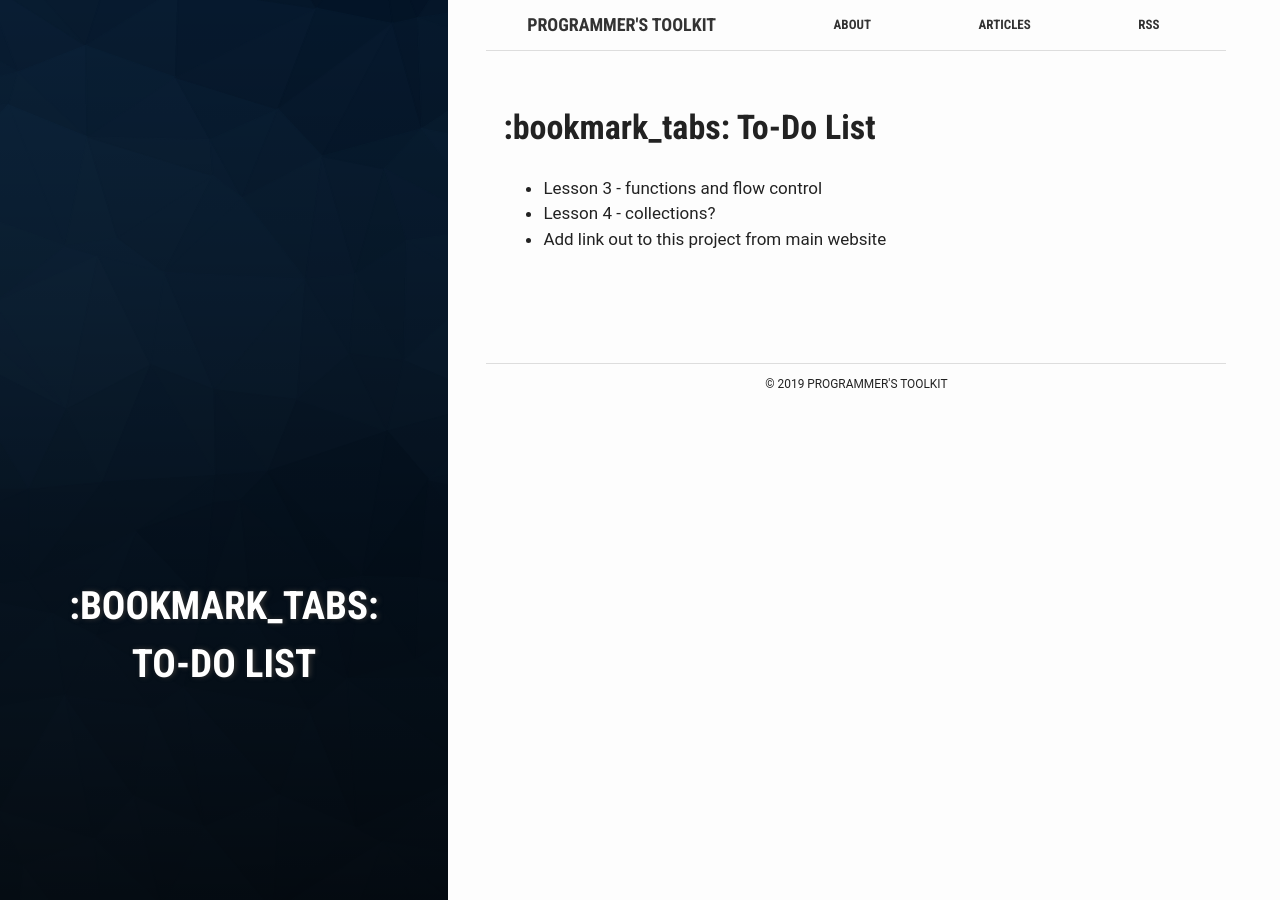
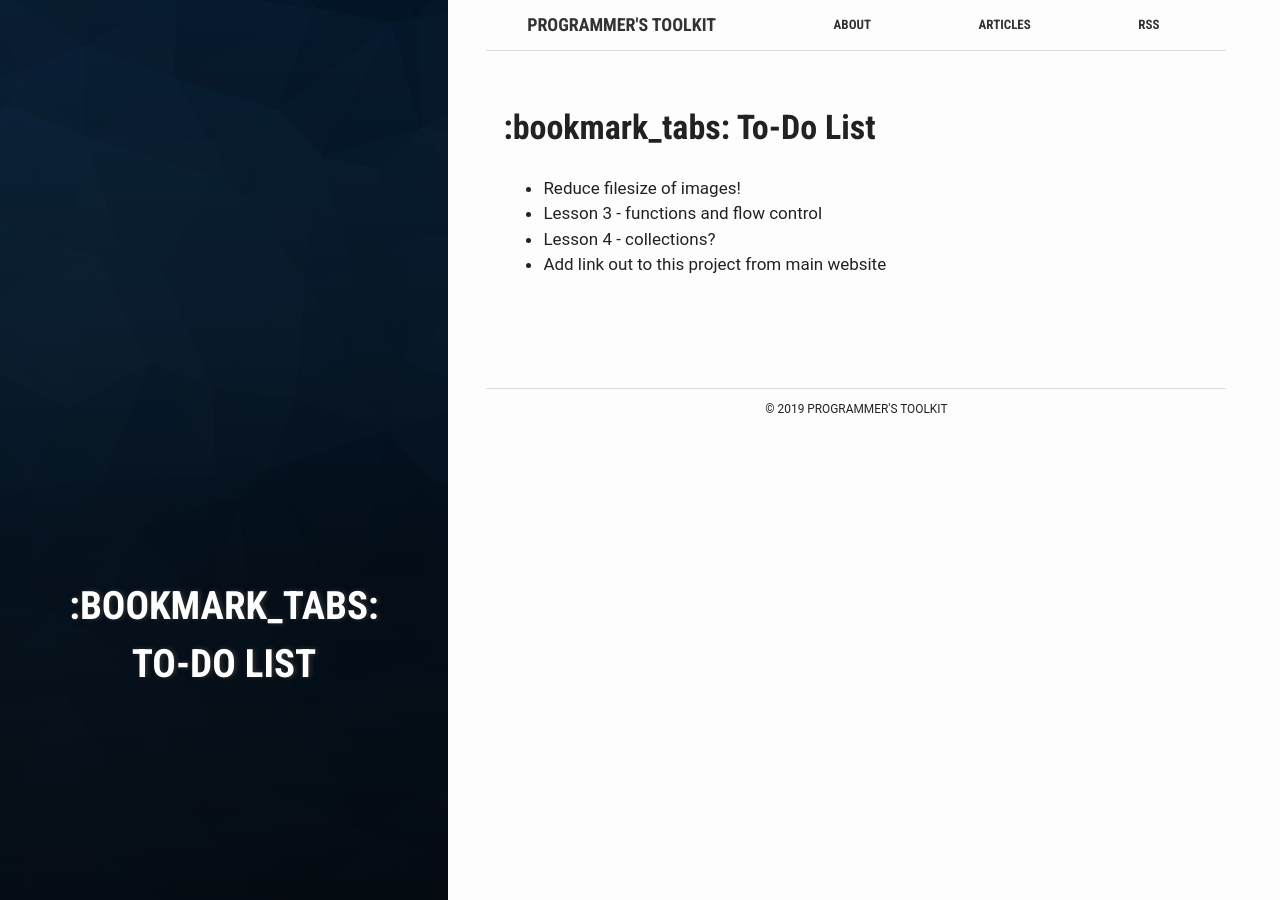
Before and after one commit to esummers1/esummers1.github.io, a Jekyll site: the page built from docs/Todo.md, in a window 1280 px wide. Built offline with Jekyll 4.4.1, drawn with Linux system fonts in a browser that asks for light colours; our own code applies the rules of GitHub Pages for plain Markdown files.

Commit message:
Update todos

```diff
--- a/docs/Todo.md
+++ b/docs/Todo.md
@@ -1,5 +1,6 @@
 # :bookmark_tabs: To-Do List
 
+- Reduce filesize of images!
 - Lesson 3 - functions and flow control
 - Lesson 4 - collections?
 - Add link out to this project from main website
```
